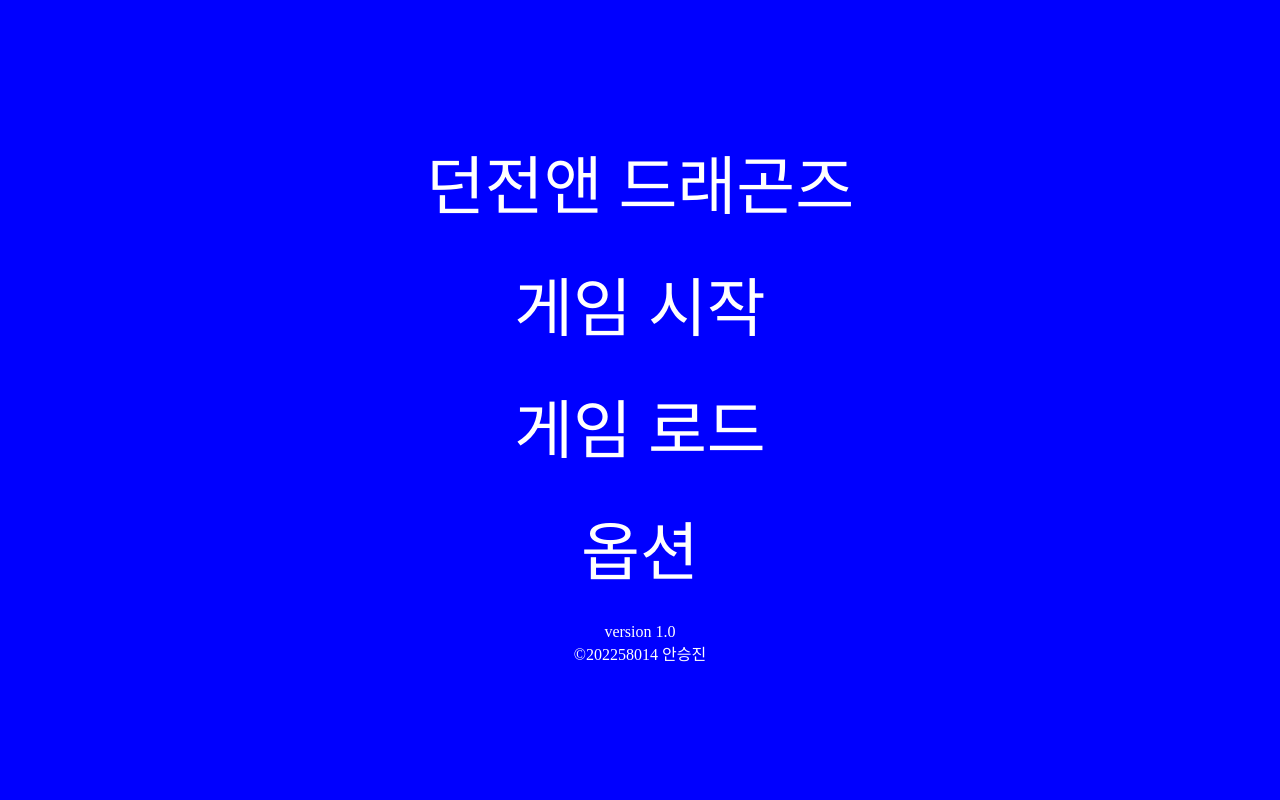
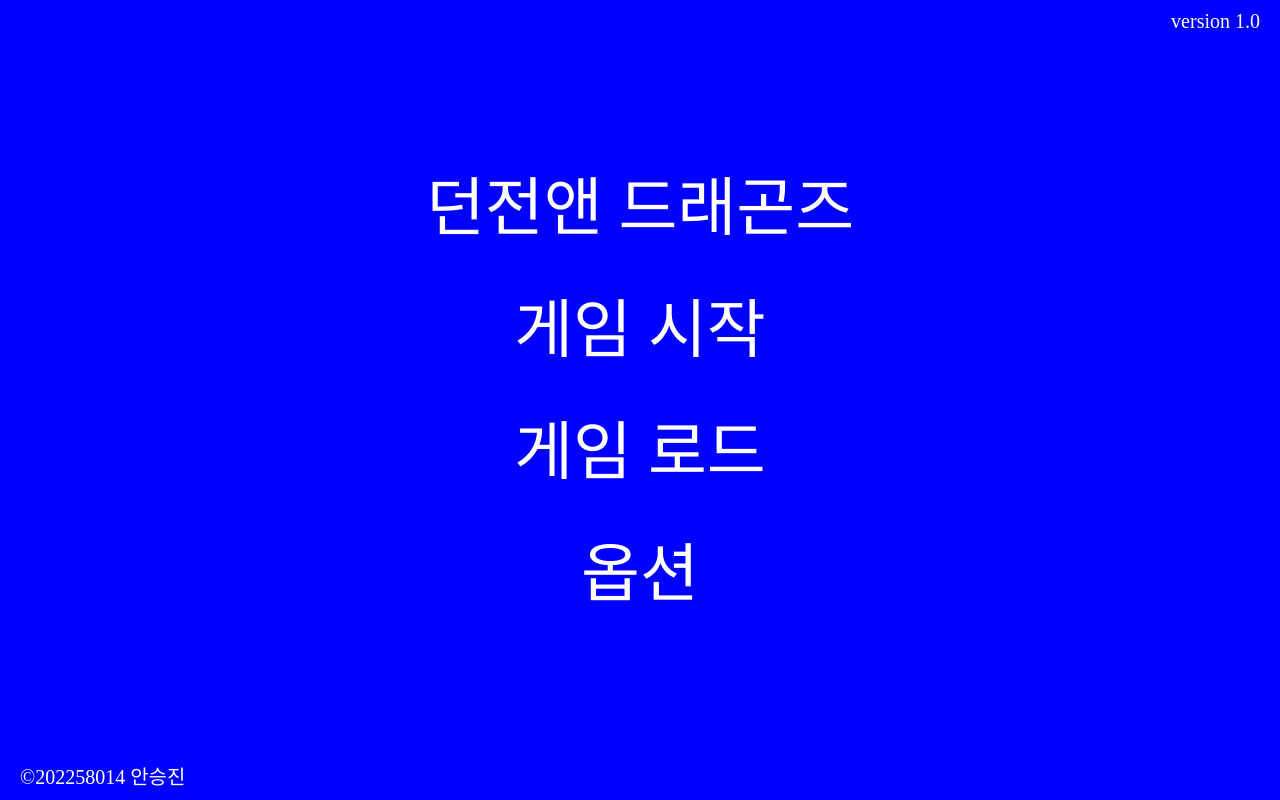
Before and after one commit to sjlee0670al-hue/aaaa, a plain HTML site: page day12/ex01.html in a window 1280 px wide. Drawn offline with Linux system fonts and the light colour scheme; a web font is replaced by a local one.

Commit message:
Update main.css

```diff
--- a/day12/main.css
+++ b/day12/main.css
@@ -29,3 +29,17 @@
     font-size: 32px;
     margin-bottom: 30px;
 }
+
+.top-right {
+    position: absolute;
+    top: 10px;
+    right: 20px;
+    font-size: 20px;
+}
+
+.bottom-left{
+    position: absolute;
+    bottom: 10px;
+    left: 20px;
+    font-size: 20px;
+}
```
